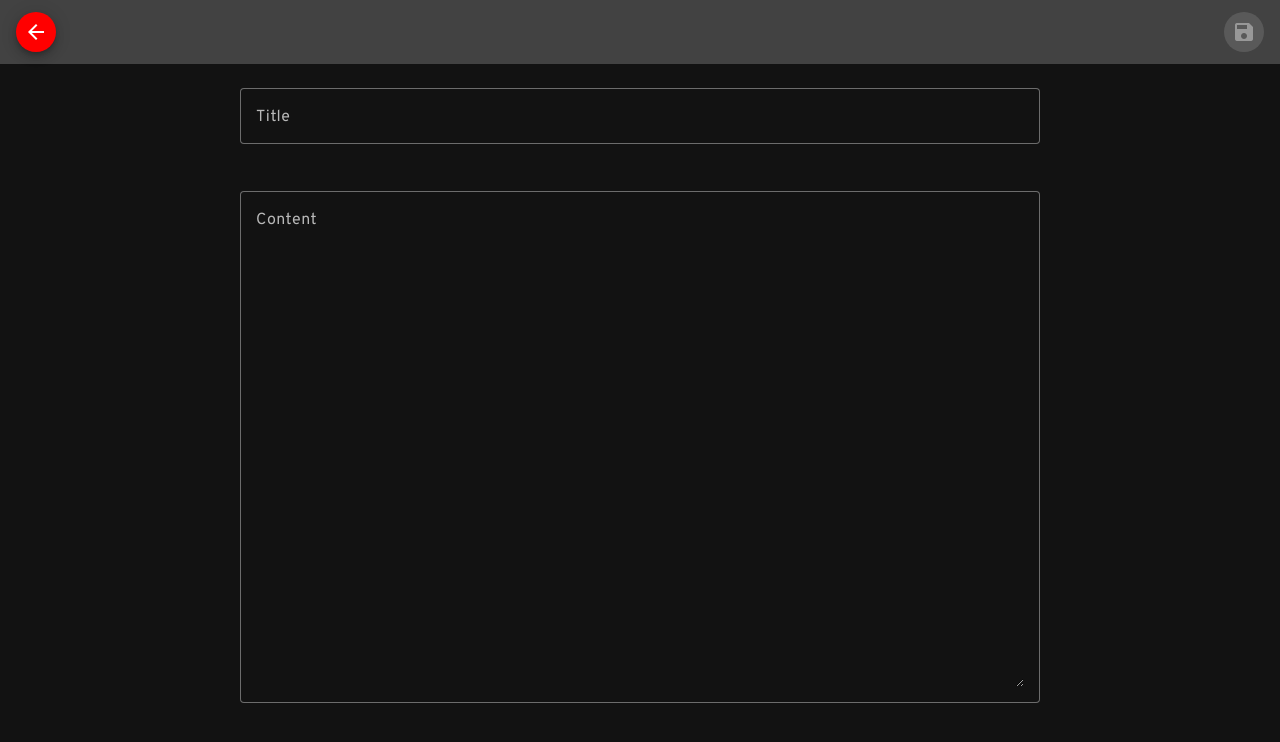
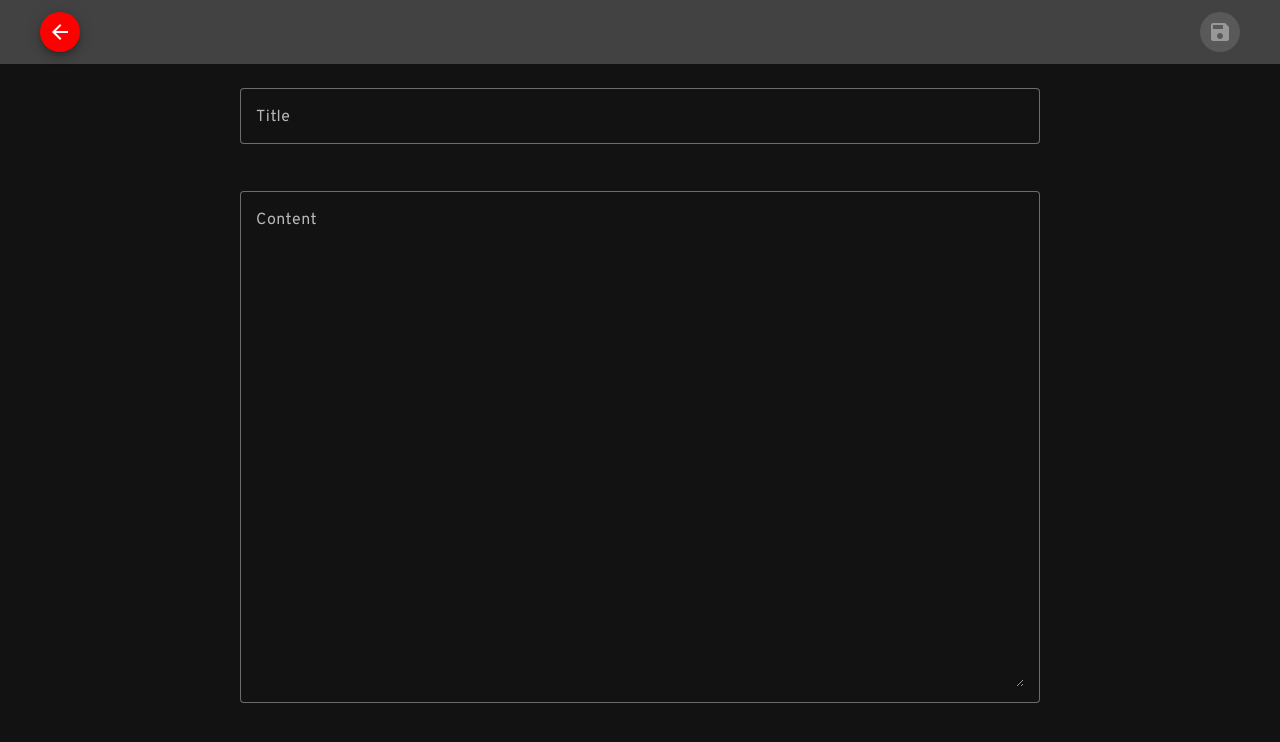
Before and after one commit to Ascero/notes-app, an Angular app: page /note/new in a window 1280 px wide. Shown: the top 742 px of the page. Built offline with nearby package versions, Linux system fonts and the light colour scheme.

Commit message:
NA-012 fix(note): improve styles for toolbar content width

```diff
--- a/src/app/components/note-detail/note-detail.html
+++ b/src/app/components/note-detail/note-detail.html
@@ -1,6 +1,7 @@
 @let currentNote = note(); @if (currentNote) {
 <div class="note-detail-container">
   <mat-toolbar class="toolbar">
+    <div class="toolbar-content">
       <button matMiniFab color="primary" (click)="goBack()">
         <mat-icon>arrow_back</mat-icon>
       </button>
@@ -20,6 +21,7 @@
           <mat-icon>delete</mat-icon>
         </button>
       </div>
+    </div>
   </mat-toolbar>
 
   <div class="content">
--- a/src/app/components/note-edit/note-edit.html
+++ b/src/app/components/note-edit/note-edit.html
@@ -1,5 +1,6 @@
 <div class="note-edit-container">
   <mat-toolbar class="toolbar">
+    <div class="toolbar-content">
       <button matMiniFab color="primary" (click)="goBack()">
         <mat-icon>arrow_back</mat-icon>
       </button>
@@ -14,6 +15,7 @@
         @if (!isNewNote()) {
         <button matMiniFab color="warn" (click)="cancel()"><mat-icon>cancel</mat-icon></button>
         }
+      </div>
     </div>
   </mat-toolbar>
 
--- a/src/styles/_mixins.scss
+++ b/src/styles/_mixins.scss
@@ -1,6 +1,14 @@
 @use './colors' as colors;
 
 @mixin toolbar-base {
+  .toolbar-content {
+    max-width: 1200px;
+    margin: 0 auto;
+    display: flex;
+    align-items: center;
+    width: 100%;
+  }
+
   .spacer {
     flex: 1;
   }
```
Lines whose indentation alone changed are shown as unchanged.
